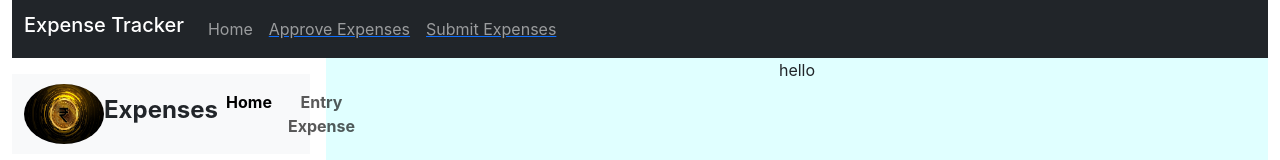
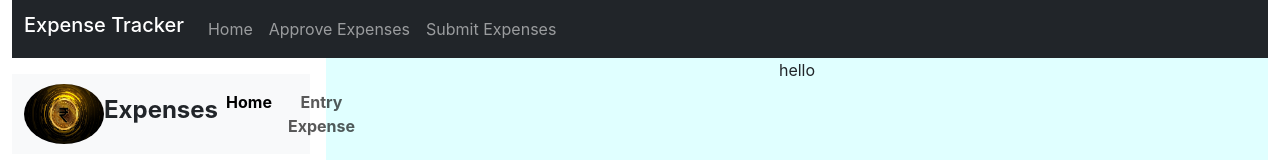
Before and after one commit to Praveenchandra1995/expensetracker, a React (Create React App) app in the folder expensetracker/: page / in a window 1280 px wide. Shown: the top 160 px of the page. Built offline with nearby package versions, Linux system fonts and the light colour scheme.

Commit message:
changes made

```diff
--- a/expensetracker/src/Components/Header.js
+++ b/expensetracker/src/Components/Header.js
@@ -1,4 +1,3 @@
-import { Link } from "react-router-dom";
 
 const Header = () => {
   return (
@@ -20,20 +19,16 @@ const Header = () => {
                   Home
                 </a>
               </li>
-              <Link to="/approveexpense">
               <li class="nav-item">
                 <a class="nav-link" href=" ">
                   Approve Expenses
                 </a>
               </li>
-              </Link>
-              <Link to="/submitedexpense">
               <li class="nav-item">
                 <a class="nav-link" href=" ">
                   Submit Expenses
                 </a>
               </li>
-              </Link>
             </ul>
           </div>
         </div>
```
